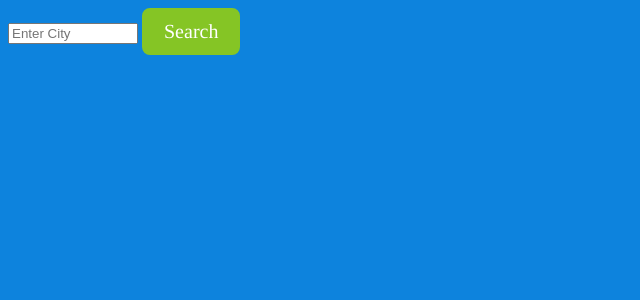
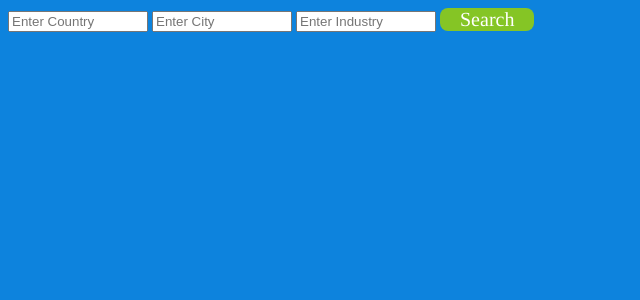
Before and after one commit to zenapotts/HackOff, a PHP site: page /home.html in a window 1280 px wide. Shown: the top 300 px of the page, without its empty margins (0-640 px from the left). Run offline with PHP 8.4, Linux system fonts and the light colour scheme.

Commit message:
Search Bar

```diff
--- a/home.css
+++ b/home.css
@@ -4,18 +4,18 @@
 
 .button{
 
-border: 2px solid #85c525;
+border: 0px solid #85c525;
   font-family: Times;
   color: #ffffff;
   font-size: 20px;
   background: #85c525;
-  padding: 10px 20px 10px 20px;
+  padding: 0px 20px 0px 20px;
   text-decoration: none;
   border-radius: 8px;
 }
 
 input[type=text] {
-    width: 130px;
+    width: 140px;
     -webkit-transition: width 0.4s ease-in-out;
     transition: width 0.4s ease-in-out;
 }
--- a/home.html
+++ b/home.html
@@ -2,7 +2,9 @@
 <link rel="stylesheet" type="text/css" href="home.css" media="screen" />
 <body>
 
-<input type="text" name="search" placeholder="Enter City">
+<input type="text" name="search country" placeholder="Enter Country">
+<input type="text" name="search city" placeholder="Enter City">
+<input type="text" name="search industry" placeholder="Enter Industry">
 
 <button class="button">Search</button>
 
```
